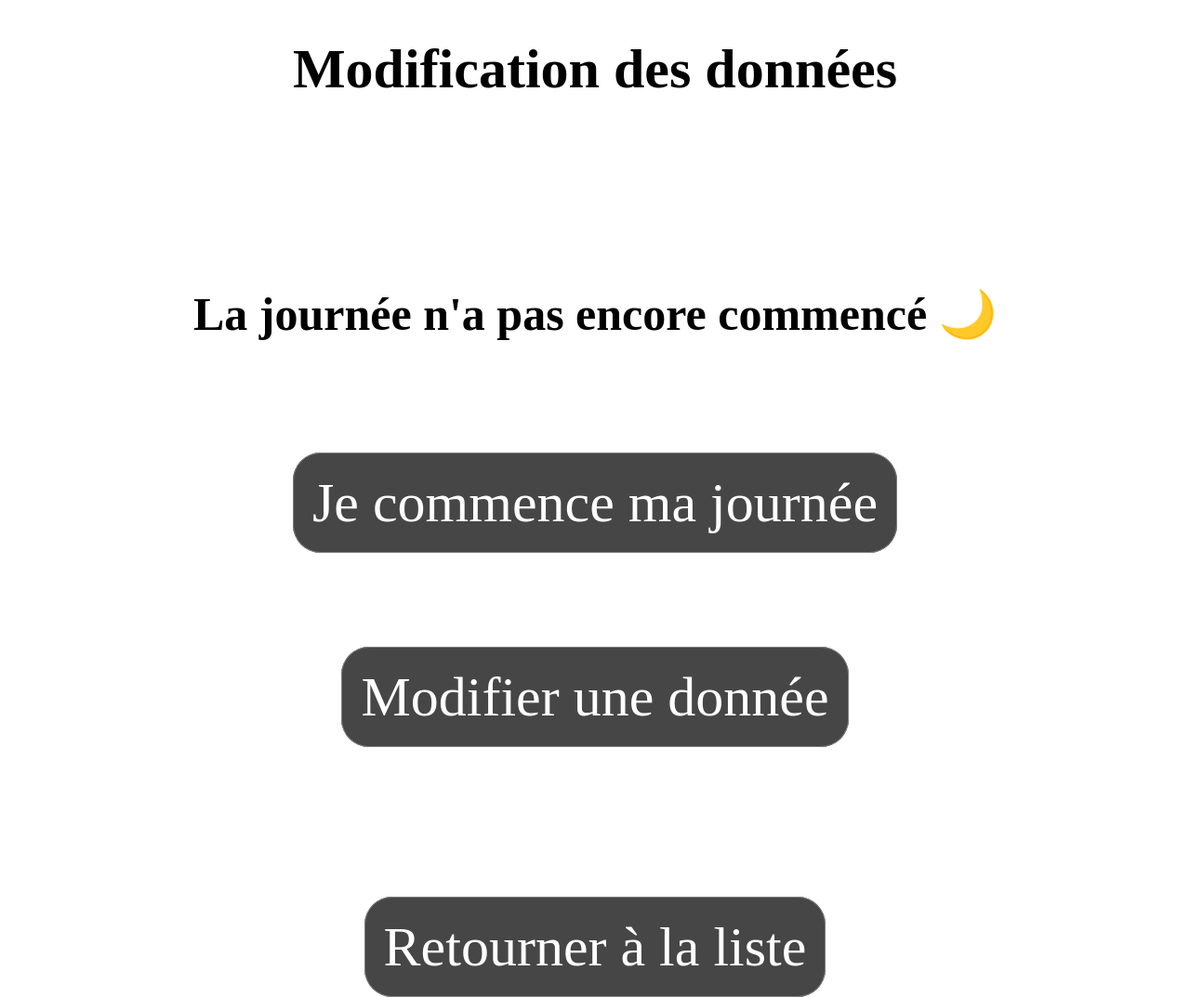
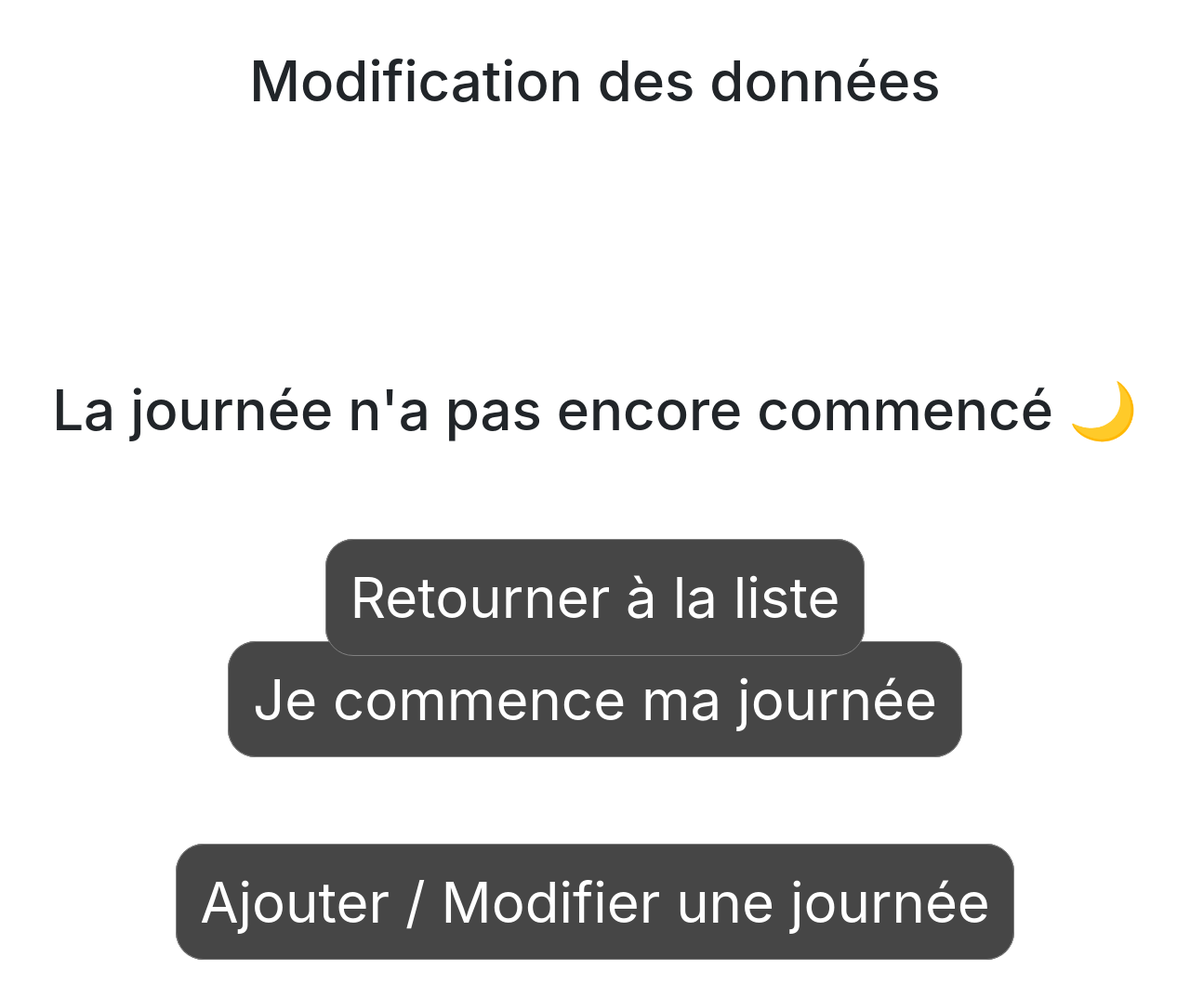
Before and after one commit to Baraly/PlanningTravaille, a PHP site: page /updateJournee.php in a window 1280 px wide. Shown: the whole page at 93% size. After the commit the page ends 1033 px from the top, so only its background shows below. Run offline with PHP 8.4, Linux system fonts and the light colour scheme; the visitor is signed in with stand-in values (Sample User, id 1); data comes from the database, SQL or seed files in the repository.

Commit message:
Passage de la taille des caractères PX en %

```diff
--- a/updateJournee.php
+++ b/updateJournee.php
@@ -10,26 +10,27 @@ else{
 <head>
     <meta charset="UTF8" />
     <title>Modification de la liste</title>
+    <link rel="stylesheet" href="https://maxcdn.bootstrapcdn.com/bootstrap/4.0.0/css/bootstrap.min.css" integrity="sha384-Gn5384xqQ1aoWXA+058RXPxPg6fy4IWvTNh0E263XmFcJlSAwiGgFAW/dAiS6JXm" crossorigin="anonymous">
     <style>
         body{
-            margin-top: 40px;
+            margin-top: 4%;
             text-align: center;
         }
         a{
             text-decoration: none;
         }
         a.button{
-            font-size: 60px;
+            font-size: 375%;
             border: 1px solid gray;
             border-radius: 30px;
             background-color: #464646;
             color: white;
-            padding: 20px 20px
+            padding: 2% 2%;
         }
     </style>
 </head>
 <body>
-    <h1 style="font-size: 60px">Modification des données</h1>
+    <h1 style="font-size: 375%">Modification des données</h1>
 
     <?php
     $bdd = null;
@@ -43,14 +44,170 @@ else{
 
     $SantosUser = (boolean)$bdd->query("SELECT * FROM User WHERE Id = '".$_SESSION['id']."' AND Santos = 1")->fetch();
 
-        if($donnees = $bdd->query("SELECT Id, HDebut FROM Horaire WHERE Datage = '".date('Y-m-d')."' AND IdUser = '".$_SESSION['id']."' AND HFin IS NULL")->fetch()){
+
+        if (isset($_GET['modifie'])){
+            if(!empty($_GET['modifie']) and $_GET['modifie'] == "ajouterJournee"){
+                ?>
+            <h1 style="font-size: 375%; margin-top: 12%; text-decoration: underline">Ajouter une journée</h1>
+            <?php
+            if(isset($_GET['errorAjout'])){
+                echo "<h1 style='font-size: 312%; margin-top: 8%; color: orangered'>Ce jour existe déjà !</h1>";
+            }
+            elseif(isset($_GET['errorHeure'])){
+                echo "<h1 style='font-size: 312%; margin-top: 8%; color: orangered'>Veuillez saisir des heures cohérentes !</h1>";
+            }
+            elseif(isset($_GET['errorCoupure'])){
+                echo "<h1 style='font-size: 312%; margin-top: 8%; color: orangered'>Veuillez saisir une coupure cohérente !</h1>";
+            }
+            else{
+                echo "<h1 style='font-size: 312%; margin-top: 8%; color: white'>TEXTE</h1>";
+            }
+
+            if(isset($_GET['errorAjout']) or isset($_GET['errorHeure']) or isset($_GET['errorCoupure'])){
             ?>
-            <h1 style="font-size: 60px; margin-top: 200px">La journée a commencé à <span style="font-weight: bold"><?= date("H:i", strtotime($donnees['HDebut'])) ?></span></h1>
+            <form action="modificationDonneesPost.php?ajout" method="POST" style="margin-top: 10%;">
+                <div class="row">
+                    <div class="col-sm-6" style="text-align: right">
+                        <label style="font-size: 375%">Date :</label>
+                    </div>
+                    <div class="col-sm-6" style="text-align: left">
+                        <input style="font-size: 250%; margin-top: 3%" type="date" name="date" <?= "value='".$_GET['date']."'" ?> required>
+                    </div>
+                </div>
+                <div class="row">
+                    <div class="col-sm-6" style="text-align: right">
+                        <label style="font-size: 375%">Heure de début :</label>
+                    </div>
+                    <div class="col-sm-6" style="text-align: left">
+                        <input style="font-size: 250%; margin-top: 3%" type="time" name="HD" <?= "value='".$_GET['HD']."'" ?> required>
+                    </div>
+                </div>
+                <div class="row">
+                    <div class="col-sm-6" style="text-align: right">
+                        <label style="font-size: 375%">Heure de fin :</label>
+                    </div>
+                    <div class="col-sm-6" style="text-align: left">
+                        <input style="font-size: 250%; margin-top: 3%" type="time" name="HF" <?= "value='".$_GET['HF']."'" ?> required>
+                    </div>
+                </div>
+                <?php
+                if(!$SantosUser){
+                    ?>
+                    <div class="row">
+                        <div class="col-sm-6" style="text-align: right">
+                            <label style="font-size: 375%">Pause :</label>
+                        </div>
+                        <div class="col-sm-6" style="text-align: left">
+                            <input style="font-size: 250%; margin-top: 3%" type="time" name="coupure" <?= "value='".$_GET['coupure']."'" ?> required>
+                        </div>
+                    </div>
+                    <?php
+                }
+                ?>
+                <div class="row">
+                    <div class="col-sm-6" style="text-align: right">
+                        <label style="font-size: 375%">Découche :</label>
+                    </div>
+                    <div class="col-sm-6" style="text-align: left">
+                        <?php
+                        if($_GET['decouche'] == "oui"){
+                            echo "<label style='font-size: 300%; margin-top: 3%' for='oui'>Oui </label> <input style='width: 34%; height: 34%; margin-left: 2%' name='decouche' type='radio' id='oui' value='oui' checked>";
+                            echo "<label style='font-size: 300%; margin-top: 3%; margin-left: -16%' for='non'>Non </label> <input style='width: 34%; height: 34%; margin-left: 2%' name='decouche' type='radio' id='non' value='non'>";
+                        }
+                        else{
+                            echo "<label style='font-size: 300%; margin-top: 3%' for='oui'>Oui </label> <input style='width: 34%; height: 34%; margin-left: 2%' name='decouche' type='radio' id='oui' value='oui'>";
+                            echo "<label style='font-size: 300%; margin-top: 3%; margin-left: -16%' for='non'>Non </label> <input style='width: 34%; height: 34%; margin-left: 2%' name='decouche' type='radio' id='non' value='non' checked>";
+                        }
+                        ?>
+                    </div>
+                </div>
+                <input type="submit" value="Ajouter la journée" style="font-size: 312%; margin-top: 8%">
+            </form>
+            <?php
+            }
+            else{
+            ?>
+            <form action="modificationDonneesPost.php?ajout" method="POST" style="margin-top: 10%;">
+                <div class="row">
+                    <div class="col-sm-6" style="text-align: right">
+                        <label style="font-size: 375%">Date :</label>
+                    </div>
+                    <div class="col-sm-6" style="text-align: left">
+                        <input style="font-size: 250%; margin-top: 3%" type="date" name="date" <?= "value='".date("Y-m-d")."'" ?> required>
+                    </div>
+                </div>
+                <div class="row">
+                    <div class="col-sm-6" style="text-align: right">
+                        <label style="font-size: 375%">Heure de début :</label>
+                    </div>
+                    <div class="col-sm-6" style="text-align: left">
+                        <input style="font-size: 250%; margin-top: 3%" type="time" name="HD" <?= "value='".date("H:i")."'" ?> required>
+                    </div>
+                </div>
+                <div class="row">
+                    <div class="col-sm-6" style="text-align: right">
+                        <label style="font-size: 375%">Heure de fin :</label>
+                    </div>
+                    <div class="col-sm-6" style="text-align: left">
+                        <input style="font-size: 250%; margin-top: 3%" type="time" name="HF" <?= "value='".date("H:i")."'" ?> required>
+                    </div>
+                </div>
+                <?php
+                if(!$SantosUser){
+                    ?>
+                    <div class="row">
+                        <div class="col-sm-6" style="text-align: right">
+                            <label style="font-size: 375%">Pause :</label>
+                        </div>
+                        <div class="col-sm-6" style="text-align: left">
+                            <input style="font-size: 250%; margin-top: 3%" type="time" name="coupure" value="01:00:00" required>
+                        </div>
+                    </div>
+                    <?php
+                }
+                ?>
+                <div class="row">
+                    <div class="col-sm-6" style="text-align: right">
+                        <label style="font-size: 375%">Découche :</label>
+                    </div>
+                    <div class="col-sm-6" style="text-align: left">
+                        <label style='font-size: 300%; margin-top: 3%' for='oui'>Oui </label> <input style='width: 34%; height: 34%; margin-left: 2%' name='decouche' type='radio' id='oui' value='oui'>";
+                        <label style='font-size: 300%; margin-top: 3%; margin-left: -16%' for='non'>Non </label> <input style='width: 34%; height: 34%; margin-left: 2%' name='decouche' type='radio' id='non' value='non' checked>
+                    </div>
+                </div>
+                <input type="submit" value="Ajouter la journée" style="font-size: 312%; margin-top: 10%">
+            </form>
+            <?php
+            }
+            ?>
+            <div style="bottom: 14%; left: 0; right: 0; margin-left: auto; margin-right: auto; width: auto;  position: absolute">
+                <a class="button" href="updateJournee.php?modifie">Retour</a>
+            </div>
+            <?php
+            }
+            else{
+            ?>
+            <h1 style="font-size: 375%; margin-top: 20%">Souhaitez-vous :</h1>
+            <div style="margin-top: 20%">
+                <a class="button" href="updateJournee.php?modifie=ajouterJournee">Ajouter une journée</a>
+            </div>
+            <div style="margin-top: 8%">
+                <a class="button" <?= "href='modifieJournee.php?mois=".date('m')."&annee=".date('Y')."'" ?> href="updateJournee.php?modifie=modifieJournee&mois=&annee=">Modifier une journée</a>
+            </div>
+            <div style="bottom: 14%; left: 0; right: 0; margin-left: auto; margin-right: auto; width: auto;  position: absolute">
+                <a class="button" href="updateJournee.php">Retour</a>
+            </div>
+            <?php
+            }
+        }
+        elseif($donnees = $bdd->query("SELECT Id, HDebut FROM Horaire WHERE Datage = '".date('Y-m-d')."' AND IdUser = '".$_SESSION['id']."' AND HFin IS NULL")->fetch()){
+            ?>
+            <h1 style="font-size: 375%; margin-top: 21%">La journée a commencé à <span style="font-weight: bold"><?= date("H:i", strtotime($donnees['HDebut'])) ?></span></h1>
             <?php
             if($pause = $bdd->query("SELECT * FROM Pause WHERE IdHoraire = ".$donnees['Id']." AND HFin IS NULL")->fetch()){
                 ?>
-                <h1 style="font-size: 50px; margin-top: 80px; font-style: italic">Vous êtes en pause depuis <?= date('H:i', strtotime($pause['HDebut'])) ?></h1>
-                <div style="margin-top: 200px">
+                <h1 style="font-size: 312%; margin-top: 14%; font-style: italic">Vous êtes en pause depuis <?= date('H:i', strtotime($pause['HDebut'])) ?></h1>
+                <div style="margin-top: 21%">
                     <a class="button" href="updateJourneePost.php?pauseFin">Quitter ma pause</a>
                 </div>
                 <?php
@@ -58,131 +215,48 @@ else{
             else{
                 if(!$SantosUser){
                     ?>
-                    <div style="margin-top: 140px">
+                    <div style="margin-top: 16%">
                         <a class="button" href="updateJourneePost.php?pause">Je me mets en pause</a>
                     </div>
                     <?php
                 }
                 if(isset($_GET['finitMaybe'])){
                     ?>
-                    <div style="margin-top: 140px">
+                    <div style="margin-top: 15%">
                         <a class="button" href="updateJourneePost.php?finitNow">On a vraiment finit la journée ?!</a>
                     </div>
                     <?php
                 }
                 else{
                     ?>
-                    <div style="margin-top: 140px">
+                    <div style="margin-top: 15%">
                         <a class="button" href="updateJournee.php?finitMaybe">Je finis ma journée</a>
                     </div>
                     <?php
                 }
+                ?>
+                <div style="margin-top: 8%">
+                    <a class="button" href="updateJournee.php?modifie">Ajouter / Modifier une journée</a>
+                </div>
+                <?php
             }
             ?>
-            <div style="margin-top: 400px">
-                <a class="button" href="planning.php">Retour à la liste</a>
+            <div style="bottom: 14%; left: 0; right: 0; margin-left: auto; margin-right: auto; width: auto;  position: absolute">
+                <a class="button" href="planning.php">Retourner à la liste</a>
             </div>
             <?php
         }
-        elseif (isset($_GET['modifie'])){
-            if(!empty($_GET['modifie']) and $_GET['modifie'] == "ajouterJournee"){
-                ?>
-                <h1 style="font-size: 60px; margin-top: 120px; text-decoration: underline">Ajouter une journée</h1>
-                <?php
-                if(isset($_GET['errorAjout'])){
-                    echo "<h1 style='font-size: 50px; margin-top: 80px; color: orangered'>Ce jour existe déjà !</h1>";
-                }
-                elseif(isset($_GET['errorHeure'])){
-                    echo "<h1 style='font-size: 50px; margin-top: 80px; color: orangered'>Veuillez saisir des heures cohérentes !</h1>";
-                }
-                elseif(isset($_GET['errorCoupure'])){
-                    echo "<h1 style='font-size: 50px; margin-top: 80px; color: orangered'>Veuillez saisir une coupure cohérente !</h1>";
-                }
-                else{
-                    echo "<h1 style='font-size: 50px; margin-top: 80px; color: white'>TEXTE</h1>";
-                }
-
-                if(isset($_GET['errorAjout']) or isset($_GET['errorHeure']) or isset($_GET['errorCoupure'])){
-                    ?>
-                    <form action="modificationDonneesPost.php?ajout" method="POST" style="margin-top: 50px">
-                        <label style="font-size: 60px"><span style="margin-left: 170px">Date</span> : <input style="font-size: 40px" type="date" name="date" <?= "value='".$_GET['date']."'" ?> required></label><br>
-                        <label style="font-size: 60px">Heure de début : <input style="font-size: 40px; margin-right: 230px" type="time" name="HD" <?= "value='".$_GET['HD']."'" ?> required></label><br>
-                        <label style="font-size: 60px">Heure de fin : <input style="font-size: 40px; margin-right: 166px" type="time" name="HF" <?= "value='".$_GET['HF']."'" ?> required></label><br>
-                        <?php
-                        if(!$SantosUser){
-                            ?>
-                            <label style="font-size: 60px; margin-left: 10px">Pause : <input style="font-size: 40px; margin-right: 20px" type="time" name="coupure" <?= "value='".$_GET['coupure']."'" ?> required></label><br>
-                            <?php
-                        }
-                        ?>
-                        <label style="font-size: 60px; margin-left: 60px">Découche :
-                            <?php
-                            if($_GET['decouche'] == "oui"){
-                                echo "<label style='font-size: 48px' for='oui'>Oui </label> <input style='width: 40px; height: 40px' name='decouche' type='radio' id='oui' value='oui' checked>";
-                                echo "<label style='font-size: 48px; margin-left: 30px' for='non'>Non </label> <input style='width: 40px; height: 40px' name='decouche' type='radio' id='non' value='non'>";
-                            }
-                            else{
-                                echo "<label style='font-size: 48px' for='oui'>Oui </label> <input style='width: 40px; height: 40px' name='decouche' type='radio' id='oui' value='oui'>";
-                                echo "<label style='font-size: 48px; margin-left: 30px' for='non'>Non </label> <input style='width: 40px; height: 40px' name='decouche' type='radio' id='non' value='non' checked>";
-                            }
-                            ?>
-                        </label>
-                        <input type="submit" value="Ajouter la journée" style="font-size: 50px; margin-top: 60px">
-                    </form>
-                    <?php
-                }
-                else{
-                    ?>
-                    <form action="modificationDonneesPost.php?ajout" method="POST" style="margin-top: 100px">
-                        <label style="font-size: 60px"><span style="margin-left: 170px">Date</span> : <input style="font-size: 40px" type="date" name="date" required></label><br>
-                                <label style="font-size: 60px">Heure de début : <input style="font-size: 40px; margin-right: 230px" type="time" name="HD" required></label><br>
-                                <label style="font-size: 60px">Heure de fin : <input style="font-size: 40px; margin-right: 166px" type="time" name="HF" required></label><br>
-                                <?php
-                                if(!$SantosUser){
-                                    ?>
-                                    <label style="font-size: 60px; margin-left: 10px">Pause : <input style="font-size: 40px; margin-right: 20px" type="time" name="coupure" required></label><br>
-                                    <?php
-                                } ?>
-                                <label style="font-size: 60px; margin-left: 60px">Découche :
-                                    <label style="font-size: 48px">Oui <input style="width: 40px; height: 40px" name="decouche" type="radio" value="oui"></label>
-                                    <label style="font-size: 48px; margin-left: 30px">Non <input style="width: 40px; height: 40px" name="decouche" type="radio" value="non" checked></label>
-                                </label>
-                        <input type="submit" value="Ajouter la journée" style="font-size: 50px; margin-top: 60px">
-                    </form>
-                    <?php
-                }
-                ?>
-                <div style="margin-top: 200px">
-                    <a class="button" href="updateJournee.php?modifie">Retour</a>
-                </div>
-                <?php
-            }
-            else{
-                ?>
-                <h1 style="font-size: 60px; margin-top: 200px">Souhaitez-vous :</h1>
-                <div style="margin-top: 200px">
-                    <a class="button" href="updateJournee.php?modifie=ajouterJournee">Ajouter une journée</a>
-                </div>
-                <div style="margin-top: 100px">
-                    <a class="button" <?= "href='modifieJournee.php?mois=".date('m')."&annee=".date('Y')."'" ?> href="updateJournee.php?modifie=modifieJournee&mois=&annee=">Modifier une journée</a>
-                </div>
-                <div style="margin-top: 350px">
-                    <a class="button" href="updateJournee.php">Retour</a>
-                </div>
-                <?php
-            }
-        }
         elseif ($bdd->query("SELECT * FROM Horaire WHERE Datage = '".date('Y-m-d')."' AND Decouchage = 1 AND IdUser = '".$_SESSION['id']."'")->fetch()){
             ?>
-            <h1 style="font-size: 60px; margin-top: 200px">La journée est finie !</h1>
-            <h1 style="font-size: 60px; margin-top: -30px">Bonne nuit dans ton camion 🚛</h1>
-            <div style="margin-top: 180px">
+            <h1 style="font-size: 375%; margin-top: 20%">La journée est finie !</h1>
+            <h1 style="font-size: 375%; margin-top: 2%">Bonne nuit dans ton camion 🚛</h1>
+            <div style="margin-top: 19%">
                 <a class="button" href="updateJourneePost.php?pasDodoCamion">Oups je ne suis pas en découchage</a>
             </div>
-            <div style="margin-top: 110px">
-                <a class="button" href="updateJournee.php?modifie">Modifier une donnée</a>
+            <div style="margin-top: 8%">
+                <a class="button" href="updateJournee.php?modifie">Ajouter / Modifier une journée</a>
             </div>
-            <div style="margin-top: 300px">
+            <div style="bottom: 14%; left: 0; right: 0; margin-left: auto; margin-right: auto; width: auto;  position: absolute">
                 <a class="button" href="planning.php">Retourner à la liste</a>
             </div>
             <?php
@@ -190,29 +264,29 @@ else{
         elseif ($donnees = $bdd->query("SELECT HFin FROM Horaire WHERE Datage = '".date('Y-m-d')."' AND HFin IS NOT NULL AND IdUser = '".$_SESSION['id']."'")->fetch()){
 
             ?>
-            <h1 style="font-size: 60px; margin-top: 200px">La journée s'est finie à <span style="font-weight: bold"><?= date("H:i", strtotime($donnees['HFin'])) ?></span></h1>
-            <h1 style="font-size: 60px; margin-top: -20px">Un peu de repos maintenant 😌</h1>
-            <div style="margin-top: 180px">
+            <h1 style="font-size: 375%; margin-top: 20%">La journée s'est finie à <span style="font-weight: bold"><?= date("H:i", strtotime($donnees['HFin'])) ?></span></h1>
+            <h1 style="font-size: 375%; margin-top: -20px">Un peu de repos maintenant 😌</h1>
+            <div style="margin-top: 20%">
                 <a class="button" href="updateJourneePost.php?dodoCamion">Je suis en découchage</a>
             </div>
-            <div style="margin-top: 110px">
-                <a class="button" href="updateJournee.php?modifie">Modifier une donnée</a>
+            <div style="margin-top: 10%">
+                <a class="button" href="updateJournee.php?modifie">Ajouter / Modifier une journée</a>
             </div>
-            <div style="margin-top: 300px">
+            <div style="bottom: 14%; left: 0; right: 0; margin-left: auto; margin-right: auto; width: auto;  position: absolute">
                 <a class="button" href="planning.php">Retourner à la liste</a>
             </div>
             <?php
         }
         else{
             ?>
-            <h1 style="font-size: 50px; margin-top: 200px">La journée n'a pas encore commencé 🌙</h1>
-            <div style="margin-top: 140px">
+            <h1 style="font-size: 375%; margin-top: 22%">La journée n'a pas encore commencé 🌙</h1>
+            <div style="margin-top: 18%">
                 <a class="button" href="updateJourneePost.php?ajoutNow">Je commence ma journée</a>
             </div>
-            <div style="margin-top: 140px">
-                <a class="button" href="updateJournee.php?modifie">Modifier une donnée</a>
+            <div style="margin-top: 10%">
+                <a class="button" href="updateJournee.php?modifie">Ajouter / Modifier une journée</a>
             </div>
-            <div style="margin-top: 200px">
+            <div style="bottom: 14%; left: 0; right: 0; margin-left: auto; margin-right: auto; width: auto;  position: absolute">
                 <a class="button" href="planning.php">Retourner à la liste</a>
             </div>
             <?php
```
Also changed, not shown: historique.php (+7 -7 lines), index.php (+7 -7 lines), modificationDonneesPost.php (+1 -7 lines), modifieJournee.php (+69 -33 lines), planning.php (+17 -8 lines), updateJourneePost.php (+7 -2 lines).
